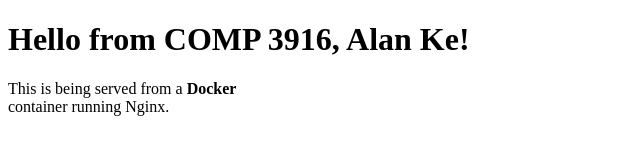
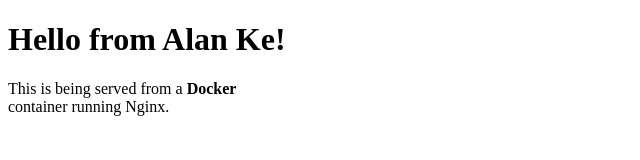
Before and after one commit to AlanKe1689/DockerTest, a plain HTML site: page index.html in a window 1280 px wide. Shown: the whole page, without its empty margins (0-640 px from the left). Drawn offline with Linux system fonts and the light colour scheme.

Commit message:
Update index.html

```diff
--- a/index.html
+++ b/index.html
@@ -6,7 +6,7 @@
 </head>
 
 <body>
-    <h1 id="toc_0">Hello from COMP 3916, Alan Ke!</h1>
+    <h1 id="toc_0">Hello from Alan Ke!</h1>
     <p>This is being served from a <b>Docker</b><br>
         container running Nginx.</p>
 </body>
```
